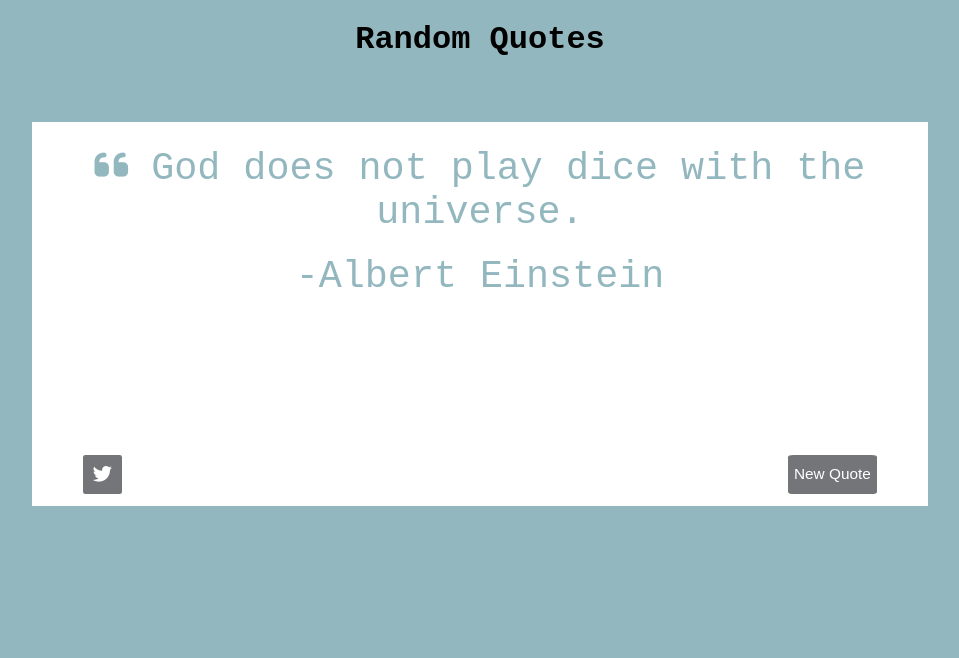
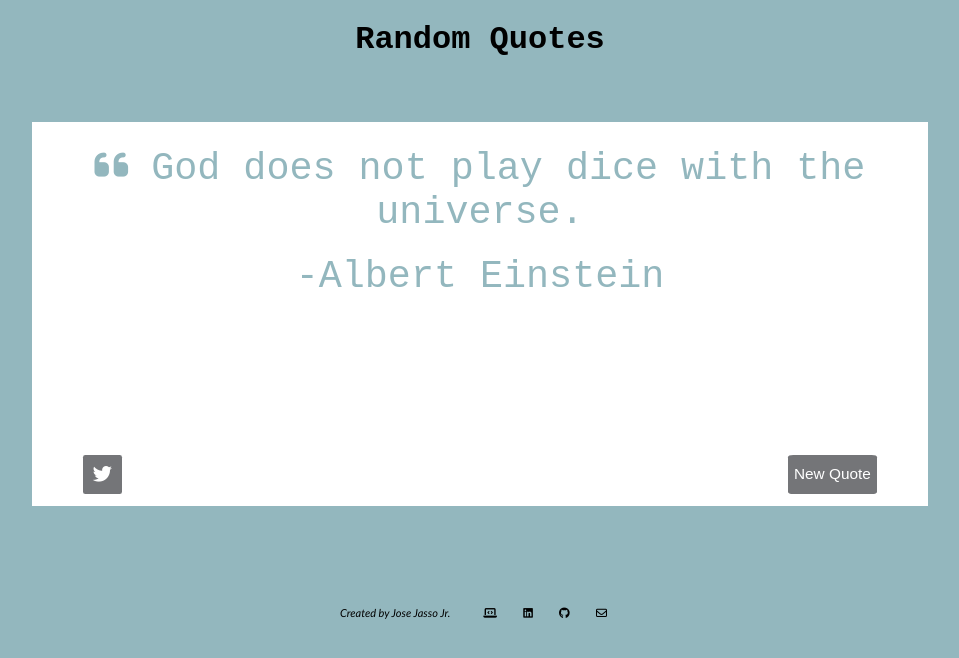
Before and after one commit to josejassojr/fcc-rqm, a React (Create React App) app: page / in a window 1280 px wide. Shown: the top 658 px of the page, without its empty margins (160-1119 px from the left). Built offline with nearby package versions, Linux system fonts and the light colour scheme; a web font is replaced by a local one.

Commit message:
Added Footer

```diff
--- a/package.json
+++ b/package.json
@@ -2,7 +2,7 @@
   "name": "fcc-rqm",
   "version": "0.1.0",
   "private": true,
-  "homepage": "http://josejassojr.github.io/fcc-rqm",
+  "homepage": "https://josejassojr.github.io/fcc-rqm",
   "dependencies": {
     "@testing-library/jest-dom": "^5.11.4",
     "@testing-library/react": "^11.1.0",
--- a/src/App.js
+++ b/src/App.js
@@ -1,4 +1,5 @@
 import { Component } from "react";
+import Footer from "./Footer";
 import { QUOTES } from "./quotes";
 
 const lenQuotes = QUOTES.length;
@@ -7,23 +8,21 @@ class App extends Component {
   constructor(props) {
     super(props);
     this.state = {
-      index: Math.floor(Math.random() * lenQuotes)
+      index: Math.floor(Math.random() * lenQuotes),
     };
     this.getNewQuote = this.getNewQuote.bind(this);
   }
 
   getNewQuote() {
     this.setState({
-      index: Math.floor(Math.random() * lenQuotes)
+      index: Math.floor(Math.random() * lenQuotes),
     });
   }
 
   render() {
     return (
-      < div className="App" >
-        <h1 className="header">
-          Random Quotes
-        </h1>
+      <div className="App">
+        <h1 className="header">Random Quotes</h1>
         <div className="QuoteBox" id="quote-box">
           <div id="quote-container">
             <div id="text">
@@ -36,6 +35,7 @@ class App extends Component {
             <a
               id="tweet-quote"
               target="_blank"
+              rel="noreferrer"
               href={
                 "https://twitter.com/intent/tweet?text=" +
                 QUOTES[this.state.index].quote.split(" ").join("%20") +
@@ -50,7 +50,9 @@ class App extends Component {
           <button className="btn" id="new-quote" onClick={this.getNewQuote}>
             New Quote
           </button>
-      </div></ div>
+        </div>
+        <Footer />
+      </div>
     );
   }
 }
--- /dev/null
+++ b/src/Footer.css
@@ -0,0 +1,45 @@
+.Footer {
+  display: flex;
+  flex-direction: row;
+  font-style: italic;
+  font-family: "Trebuchet MS", "Lucida Sans Unicode", "Lucida Grande",
+    "Lucida Sans", Arial, sans-serif;
+  font-size: 11px;
+  width: 300px;
+  justify-content: space-around;
+  margin: auto;
+  margin-top: 100px;
+  margin-bottom: 50px;
+}
+
+#footer-buttons {
+  display: flex;
+  flex-direction: row;
+  justify-content: space-around;
+  width: 50%;
+}
+.footer-button,
+.Footer {
+  color: rgb(0, 0, 0);
+}
+
+/* Larger Views (Like Monitors and such) */
+@media (min-width: 1600px) {
+  .Footer {
+    font-size: 13px;
+    width: 500px;
+  }
+}
+@media (min-width: 2560px) {
+  .Footer {
+    font-size: 24px;
+    width: 600px;
+  }
+}
+
+/* Mobile View */
+@media (max-width: 600px) {
+  .Footer {
+    margin-top: 50px;
+  }
+}
--- /dev/null
+++ b/src/Footer.js
@@ -0,0 +1,48 @@
+// CSS and Modules
+import "./Footer.css";
+import React from "react";
+
+function Footer() {
+  return (
+    /* jshint ignore:start */
+    <footer className="Footer">
+      Created by Jose Jasso Jr.{" "}
+      <div id="footer-buttons">
+        <a
+          href="https://www.josejassojr.com/"
+          target="_blank"
+          rel="noreferrer"
+          className="footer-button"
+        >
+          <i class="fas fa-laptop-code"></i>
+        </a>
+        <a
+          href="https://www.linkedin.com/in/josejassojr/"
+          target="_blank"
+          rel="noreferrer"
+          className="footer-button"
+        >
+          <i class="fab fa-linkedin"></i>
+        </a>
+        <a
+          href="https://github.com/josejassojr"
+          target="_blank"
+          rel="noreferrer"
+          className="footer-button"
+        >
+          <i class="fab fa-github"></i>
+        </a>
+        <a
+          href="mailto:jose.d.jassojr@gmail.com"
+          target="_blank"
+          rel="noreferrer"
+          className="footer-button"
+        >
+          <i class="far fa-envelope"></i>
+        </a>
+      </div>
+    </footer>
+    /* jshint ignore:end */
+  );
+}
+export default Footer;
```
Also changed, not shown: 1 other file (tests, documents, lock files or other folders). Lines whose indentation alone changed are shown as unchanged.
